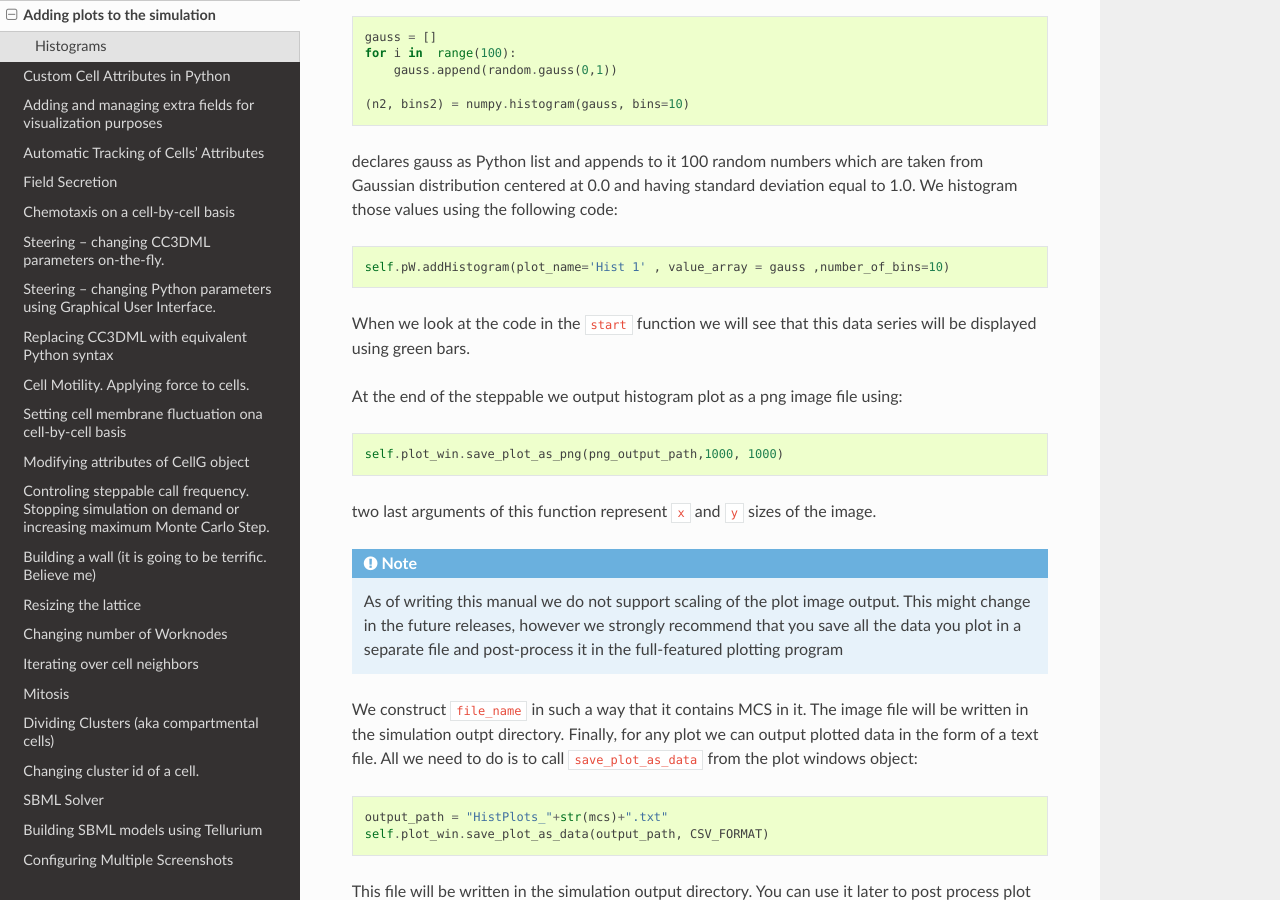
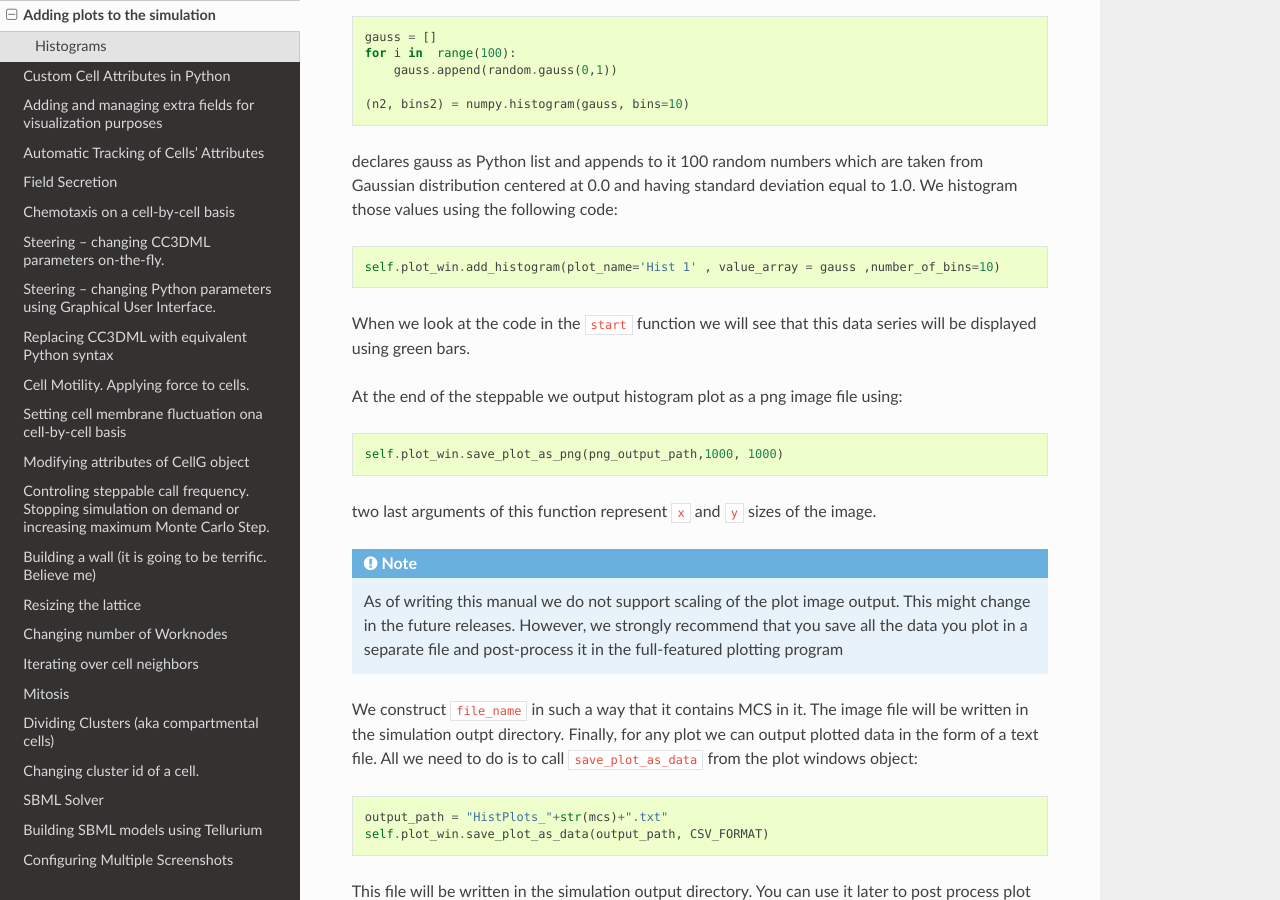
Before and after one commit to CompuCell3D/PythonScriptingManual, a Sphinx documentation site: the page built from docs/adding_plots_to_the_simulation.rst, in a window 1280 px wide and 900 px high, scrolled down 3281 px. Built offline with Sphinx 7.4.7 and the Read the Docs theme 2.0.0, drawn with Linux system fonts in a browser that asks for light colours.

Commit message:
formatting

```diff
--- a/docs/adding_plots_to_the_simulation.rst
+++ b/docs/adding_plots_to_the_simulation.rst
@@ -186,7 +186,7 @@ code:
 
 .. code-block:: python
 
-    self.pW.addHistogram(plot_name='Hist 1' , value_array = gauss ,number_of_bins=10)
+    self.plot_win.add_histogram(plot_name='Hist 1' , value_array = gauss ,number_of_bins=10)
 
 When we look at the code in the ``start`` function we will see that this
 data series will be displayed using green bars.
@@ -203,7 +203,7 @@ image.
 
 .. note::
 
-   As of writing this manual we do not support scaling of the plot image output. This might change in the future releases, however we strongly recommend that you save all the data you plot in a separate file and post-process it in the full-featured plotting program
+   As of writing this manual we do not support scaling of the plot image output. This might change in the future releases. However, we strongly recommend that you save all the data you plot in a separate file and post-process it in the full-featured plotting program
 
 We construct ``file_name`` in such a way that it contains MCS in it.
 The image file will be written in the simulation outpt directory.
```
